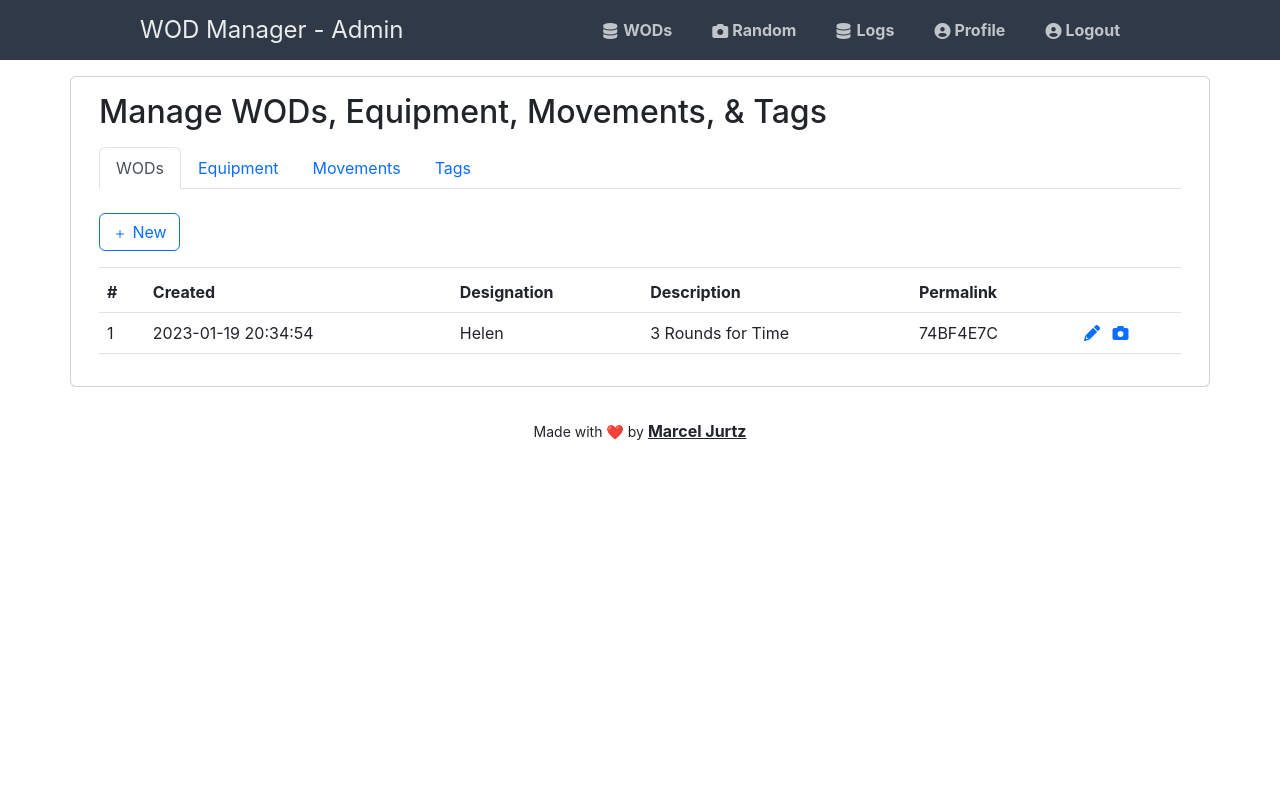
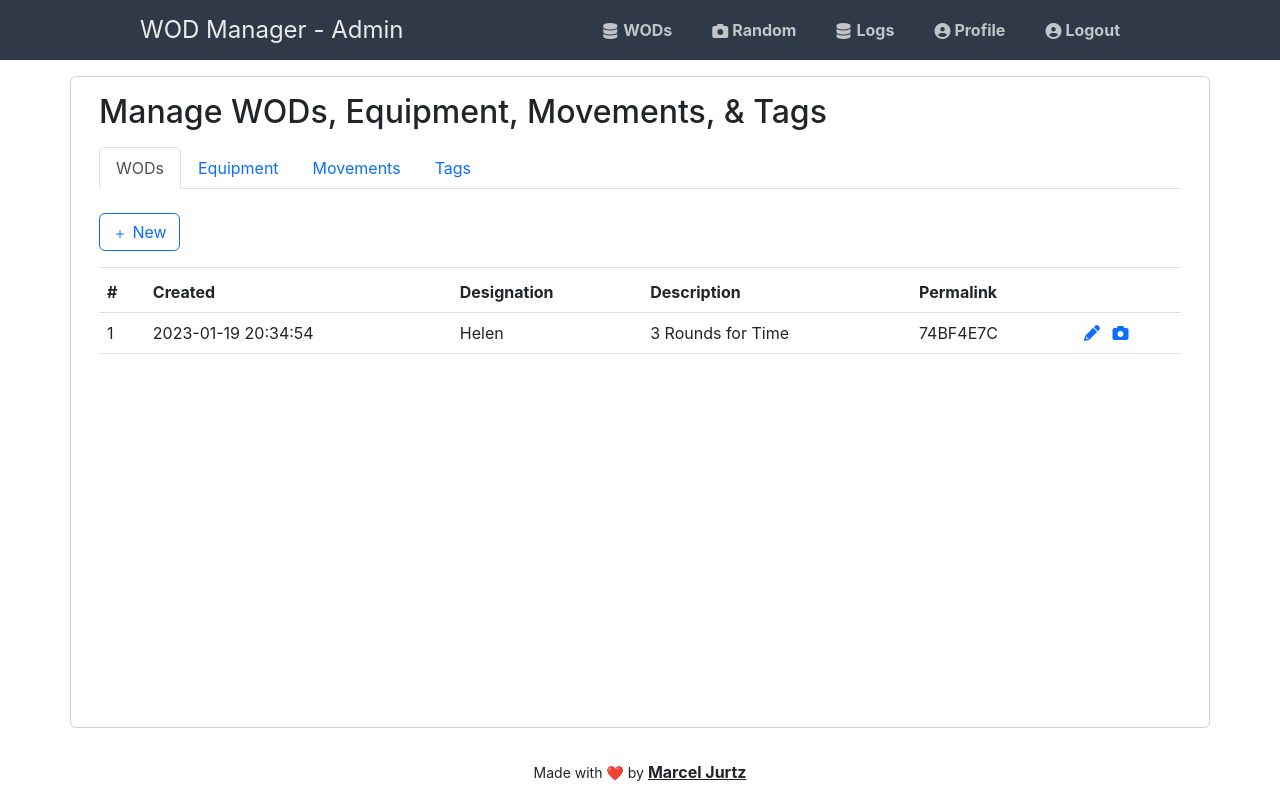
Before and after one commit to MarcelJurtz/WOD-Manager, a PHP site: page /admin/index.php in a window 1280 px wide. Run offline with PHP 8.4, Linux system fonts and the light colour scheme; a user stored in the database is signed in; data comes from the database, SQL or seed files in the repository; data that the repository does not hold is empty.

Commit message:
Add scrollable content to index pages

```diff
--- a/admin/index.php
+++ b/admin/index.php
@@ -81,13 +81,13 @@ function printMenuBar($editUrl)
 
 <?php include('./shared/head.inc.php') ?>
 
-<body class="loggedin">
+<body class="loggedin d-flex flex-column h-100">
     <nav class="navtop">
         <?php
         include('./shared/menu.inc.php');
         ?>
     </nav>
-    <div class="container card mt-3">
+    <div class="container card mt-3 flex-grow-1 overflow-auto">
         <div class="card-body">
             <h2 class="card-title mb-3">Manage WODs, Equipment, Movements, & Tags</h2>
             <ul class="nav nav-tabs mb-4" id="tabMember" role="tablist">
--- a/assets/css/stylesheet.css
+++ b/assets/css/stylesheet.css
@@ -136,4 +136,8 @@ table a {
   -moz-osx-font-smoothing: grayscale;
 }
 
+html {
+  height: 100%;
+}
+
 /*# sourceMappingURL=stylesheet.css.map */
--- a/assets/scss/styles.scss
+++ b/assets/scss/styles.scss
@@ -12,3 +12,7 @@
     -webkit-font-smoothing: antialiased;
     -moz-osx-font-smoothing: grayscale;
 }
+
+html {
+    height: 100%;
+}
```
Also changed, not shown: 1 other file.
